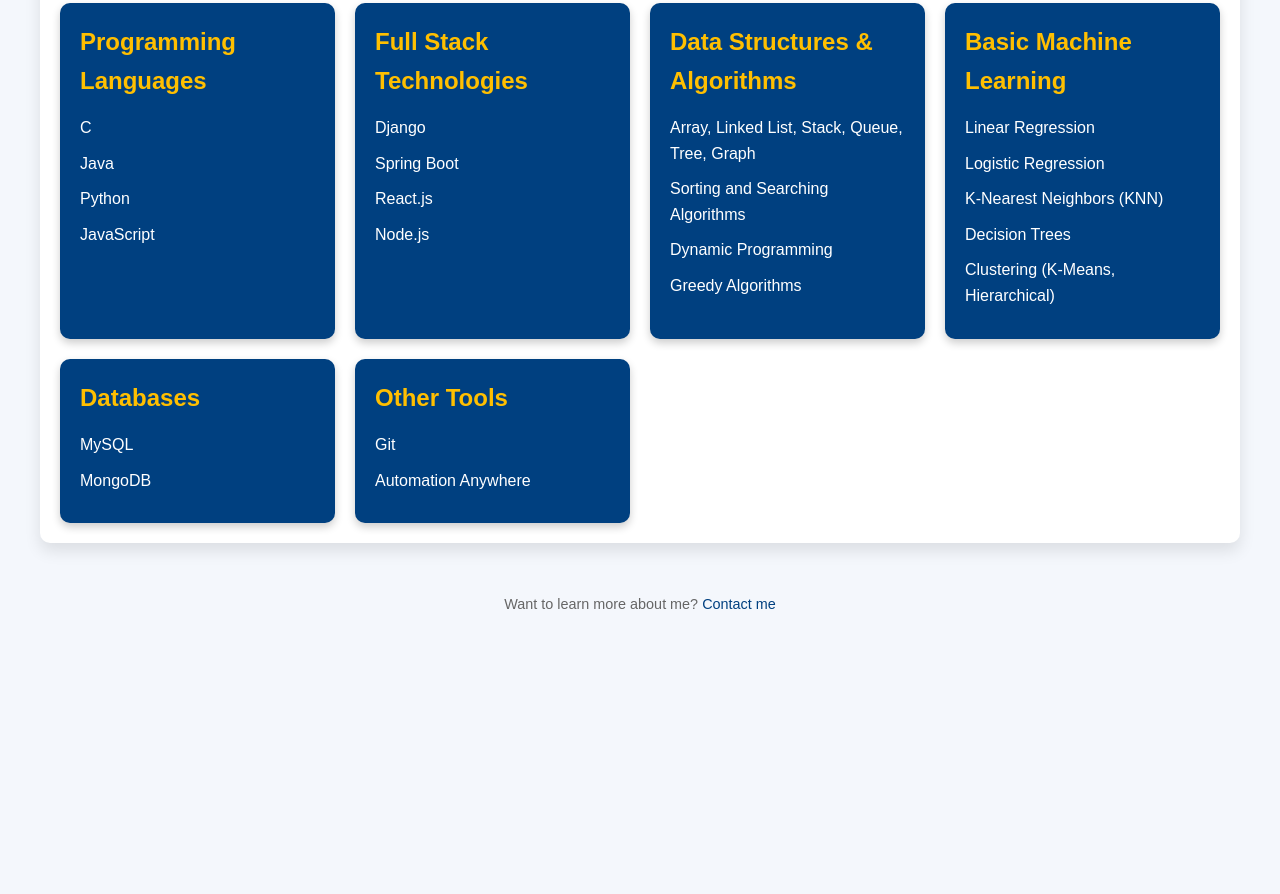
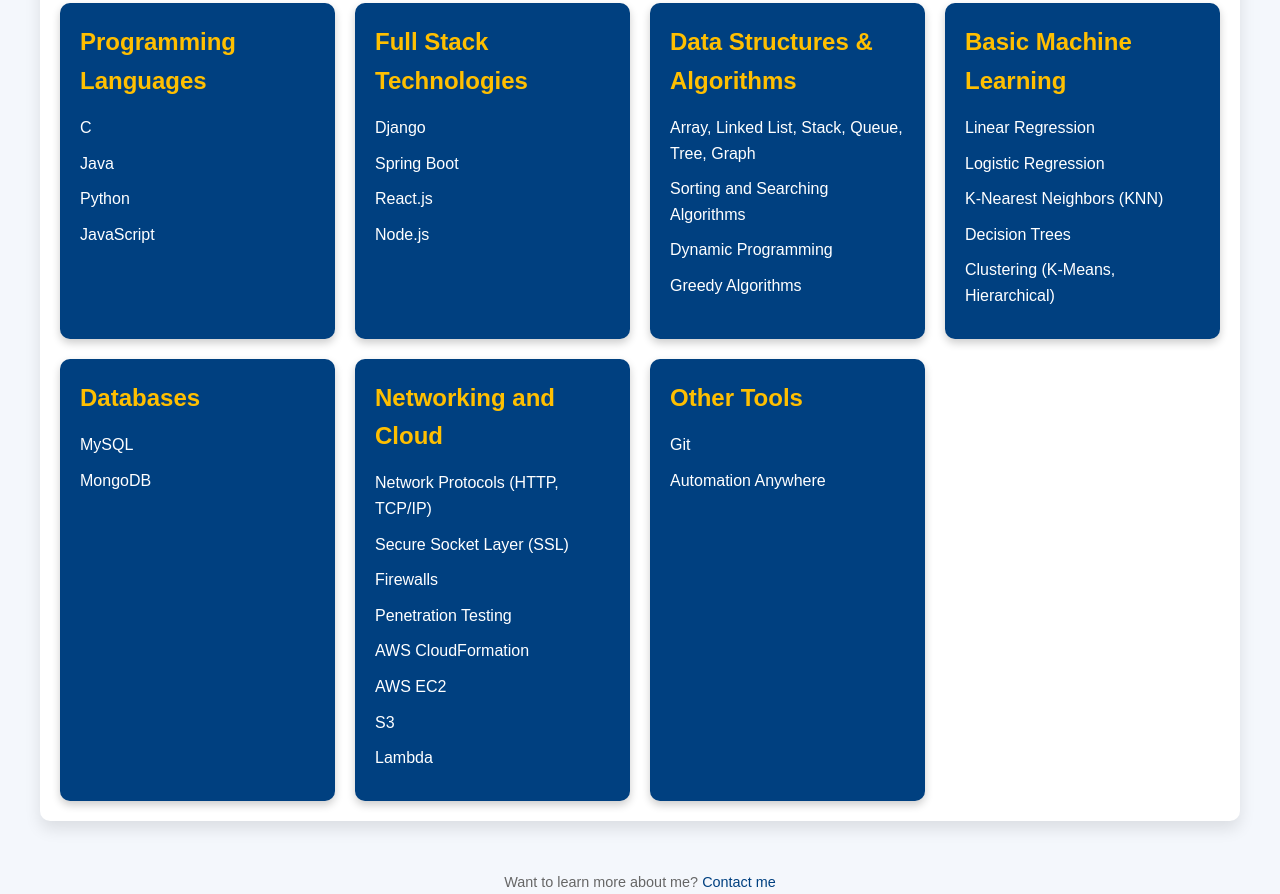
Before and after one commit to klu2200031616/Portfolio, a plain HTML site: page skills.html in a window 1280 px wide. Shown: the part 257-1151 px from the top of the page. Before the commit the page ends 873 px from the top, so only its background shows below. Drawn offline with Linux system fonts and the light colour scheme.

Commit message:
Update skills.html

```diff
--- a/skills.html
+++ b/skills.html
@@ -195,6 +195,20 @@
         </ul>
       </div>
       <div class="skill-card">
+  <h2>Networking and Cloud</h2>
+  <ul>
+    <li>Network Protocols (HTTP, TCP/IP)</li>
+    <li>Secure Socket Layer (SSL)</li>
+    <li>Firewalls</li>
+    <li>Penetration Testing</li>
+    <li>AWS CloudFormation</li>
+    <li>AWS EC2</li>
+    <li>S3</li>
+    <li>Lambda</li>
+  </ul>
+</div>
+
+      <div class="skill-card">
         <h2>Other Tools</h2>
         <ul>
           <li>Git</li>
```
